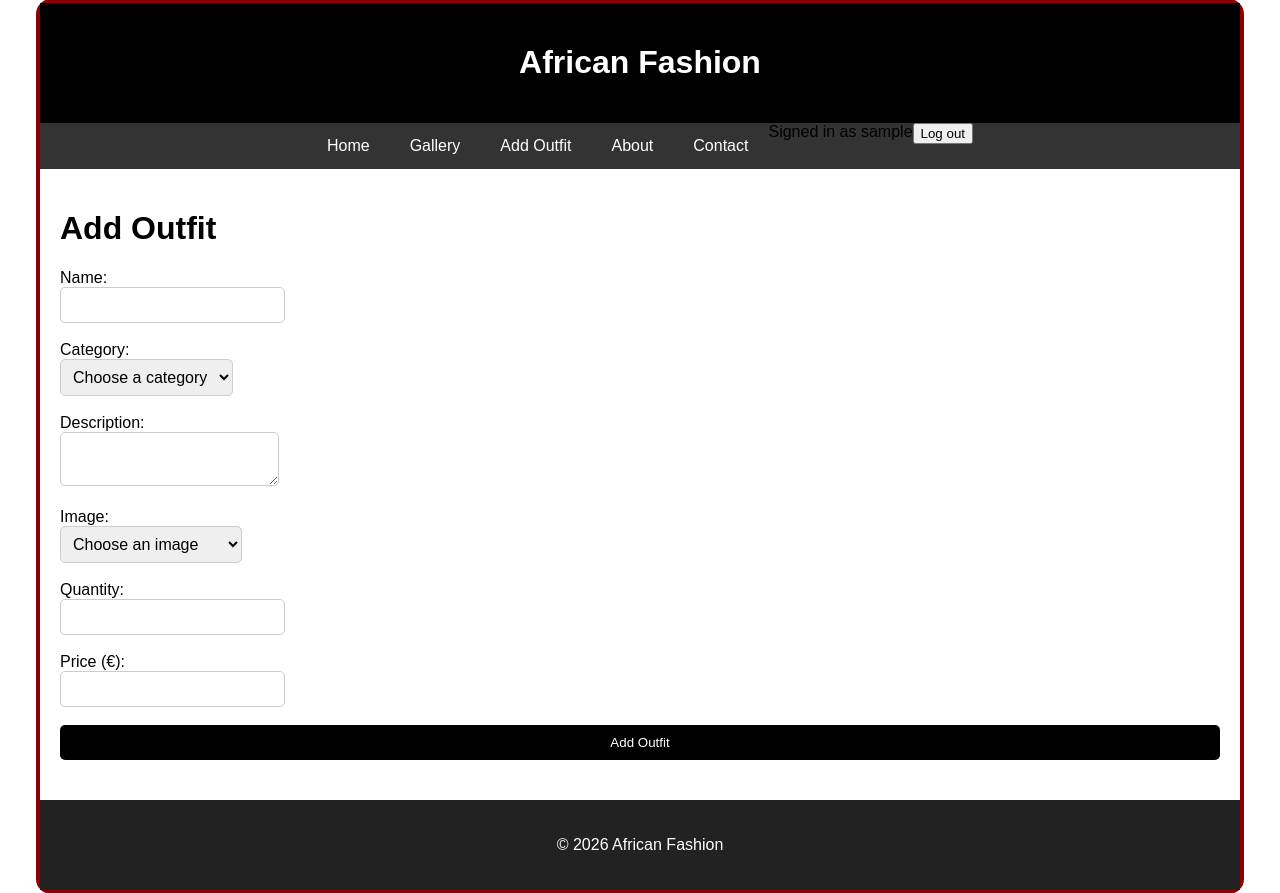
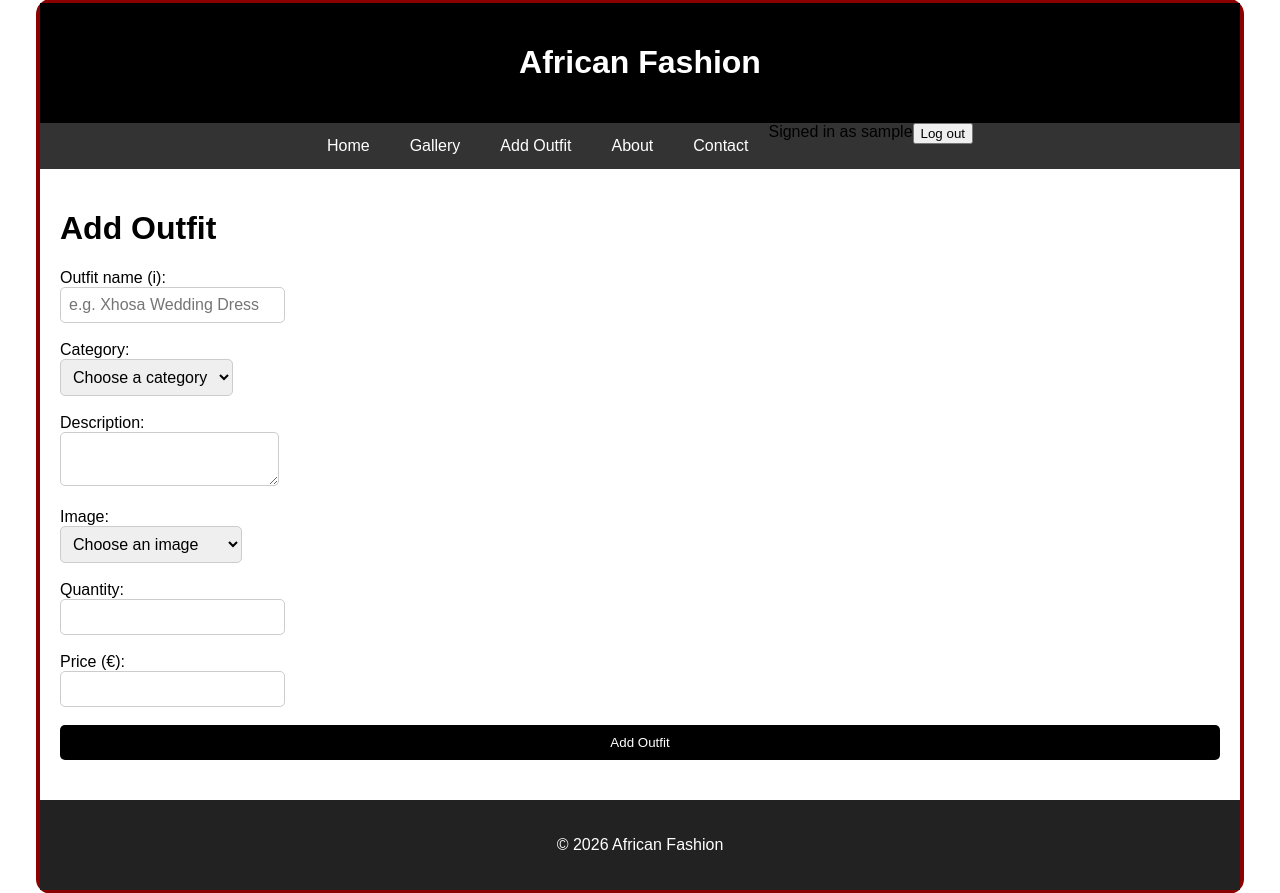
Before and after one commit to HlengiweNcube/flask_db_project, a Flask app: page /add in a window 1280 px wide. Shown: the part 21-914 px from the top of the page. Run offline with Flask 3, Linux system fonts and the light colour scheme; the visitor is signed in with stand-in values (Sample User, id 1); data that the repository does not hold is empty.

Commit message:
Clarify outfit name fields

```diff
--- a/templates/add_outfit.html
+++ b/templates/add_outfit.html
@@ -8,8 +8,8 @@
 
  <form method="POST" action="{{ url_for('add') }}" novalidate>
 
-    <label>Name:</label><br>
-    <input type="text" name="name" required><br><br>
+    <label for="name">Outfit name <span title="The name of the clothing item">(i)</span>:</label><br>
+    <input id="name" type="text" name="name" placeholder="e.g. Xhosa Wedding Dress" required><br><br>
 
     <label for="category">Category:</label><br>
     <select id="category" name="category" required>
--- a/templates/edit_outfit.html
+++ b/templates/edit_outfit.html
@@ -6,8 +6,8 @@
 {% if error %}<p class="form-error" role="alert">{{ error }}</p>{% endif %}
 
  <form method="POST" action="{{ url_for('edit_outfit', id=outfit.id) }}">
-    <label>Name:</label><br>
-    <input type="text" name="name" value="{{ outfit.name }}" required><br><br>
+    <label for="name">Outfit name <span title="The name of the clothing item">(i)</span>:</label><br>
+    <input id="name" type="text" name="name" value="{{ outfit.name }}" required><br><br>
 
     <label for="category">Category:</label><br>
     <select id="category" name="category" required>
```
Also changed, not shown: test_app.py (+8 -0 lines).
